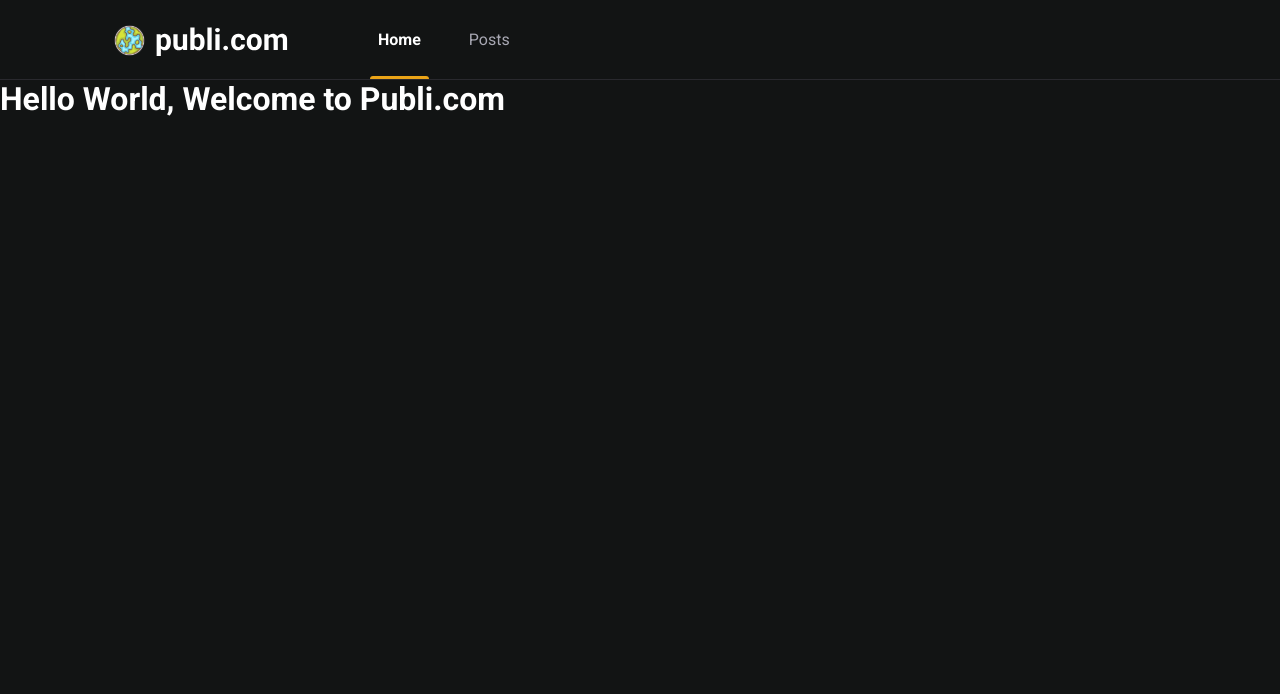
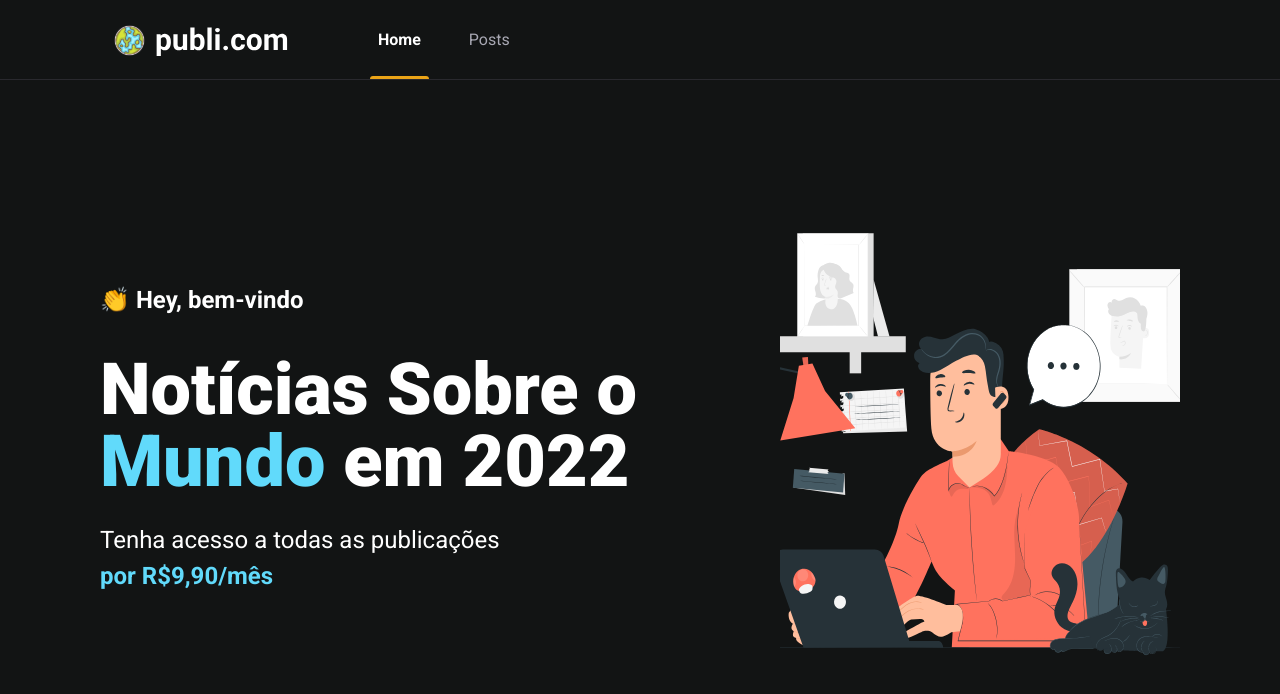
Before and after one commit to frontendDieferson/publi.com, a Next.js app: page / in a window 1280 px wide. Shown: the top 694 px of the page. Built offline with nearby package versions, Linux system fonts and the light colour scheme.

Commit message:
Index Hero add

```diff
--- /dev/null
+++ b/src/pages/home.module.scss
@@ -0,0 +1,40 @@
+.contentContainer {
+    max-width: 1144px;
+    margin: 0 auto;
+    padding: 0 2rem;
+    height: calc(100vh - 5rem);
+
+    display: flex;
+    align-items: center;
+    justify-content: space-between;
+
+}
+
+.hero {
+    max-width: 633px;
+
+    > span {
+        font-size: 1.5rem;
+        font-weight: bold;
+    }
+    h1 {
+        font-size: 4.5rem;
+        line-height: 4.5rem;
+        font-weight: 900;
+        margin-top: 2.5rem;
+
+        span {
+            color: var(--cyan-500)
+        }
+      }
+      p {
+        font-size: 1.5rem;
+        line-height: 2.25rem;
+        margin-top: 1.5rem;
+
+        span {
+            color: var(--cyan-500);
+            font-weight: bold;
+        }
+     }
+    }
--- a/src/pages/index.tsx
+++ b/src/pages/index.tsx
@@ -1,5 +1,8 @@
 
 import Head from 'next/head'
+
+import styles from './home.module.scss'
+
 
 export default function Home() {
   return (
@@ -7,9 +10,19 @@ export default function Home() {
     <Head>
        <title>Início | publi.com</title>
     </Head>
-   <h1>
-     Hello World, Welcome to Publi.com
-   </h1>
+    <main className={styles.contentContainer}>
+      <section className={styles.hero}>
+        <span>👏 Hey, bem-vindo</span>
+        <h1>Notícias Sobre o
+        <span> Mundo</span> em 2022</h1>
+        <p>
+        Tenha acesso a todas as publicações <br />
+        <span>por R$9,90/mês</span>
+        </p>
+      </section>
+
+      <img src='/images/avatar.svg' alt='News World' />
+    </main>
     </>
   )
 }
```
Also changed, not shown: public/images/avatar.svg (added).
